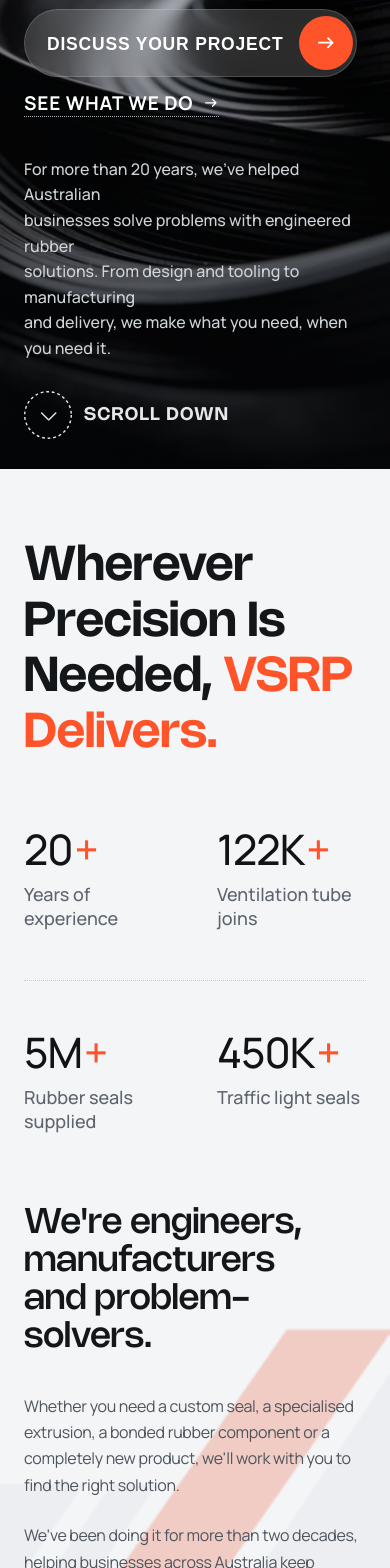
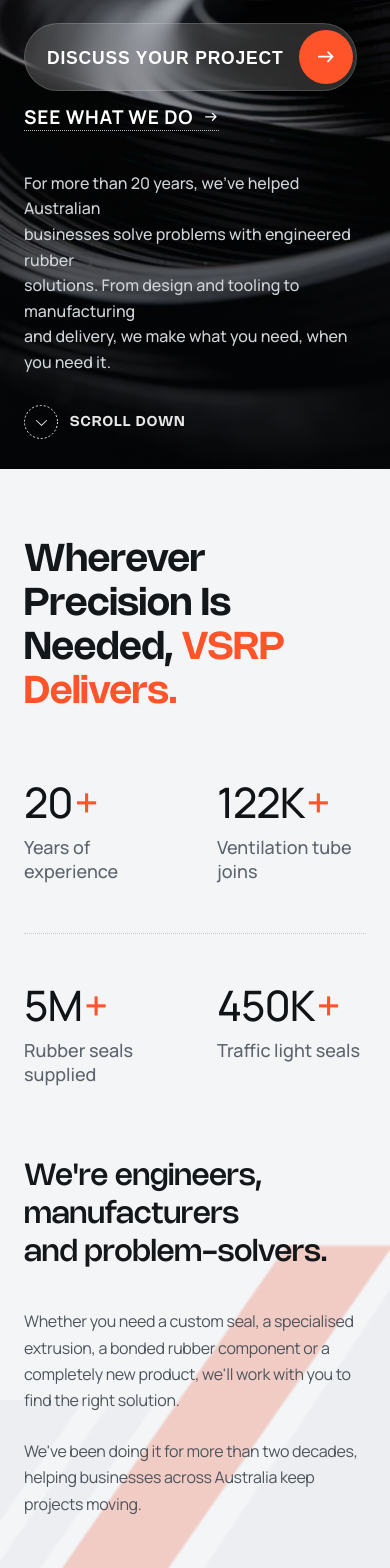
Before and after one commit to diyams222/VSRP-Homepage, a React (Vite) app: page / in a window 390 px wide. Shown: the part 375-1943 px from the top of the page. Built offline with nearby package versions, Linux system fonts and the light colour scheme.

Commit message:
Update responsive styles

```diff
--- a/src/components/AboutSection.css
+++ b/src/components/AboutSection.css
@@ -28,7 +28,7 @@
 
 .about-main-title {
     font-family: 'Nohemi', 'Manrope', sans-serif;
-    font-size: clamp(48px, 5.2vw, 68px);
+    font-size: clamp(38px, 4.2vw, 58px);
     font-weight: 600;
     line-height: 1.16;
     letter-spacing: 0;
@@ -88,7 +88,7 @@
 
 .about-sub-title {
     font-family: 'Nohemi', 'Manrope', sans-serif;
-    font-size: 35px;
+    font-size: 30px;
     font-weight: 500;
     line-height: 38px;
     letter-spacing: 0;
@@ -102,7 +102,7 @@
 }
 
 .about-paragraphs p {
-    font-size: 19.5px;
+    font-size: 16px;
     line-height: 1.72;
     color: #4d545c;
     font-weight: 400;
@@ -119,8 +119,8 @@
     display: inline-flex;
     align-items: center;
     gap: 14px;
-    font-weight: 700;
-    font-size: 16px;
+    font-weight: 600;
+    font-size: 14px;
     letter-spacing: 0.8px;
     cursor: pointer;
     overflow: hidden;
--- a/src/components/BuildSection.css
+++ b/src/components/BuildSection.css
@@ -21,7 +21,7 @@
 
 .build-title {
     font-family: 'Nohemi', 'Manrope', sans-serif;
-    font-size: clamp(44px, 5.2vw, 64px);
+    font-size: clamp(38px, 4.2vw, 58px);
     font-weight: 600;
     line-height: 1.15;
     letter-spacing: -0.5px;
@@ -35,8 +35,8 @@
 
 .build-subtitle {
     font-family: 'Manrope', sans-serif;
-    font-size: 19.5px;
-    font-weight: 400;
+    font-size: 16px;
+    font-weight: 500;
     line-height: 1.68;
     color: #555c65;
     max-width: 970px;
@@ -80,15 +80,15 @@
 }
 
 .bottom-arrow-img {
-    width: 48px;
-    height: 48px;
+    width: 34px;
+    height: 34px;
     display: block;
     transition: transform 0.25s ease;
 }
 
 .scroll-writings {
     font-family: 'Nohemi', 'Manrope', sans-serif;
-    font-size: 18px;
+    font-size: 14px;
     font-weight: 600;
     letter-spacing: 1.2px;
     color: #1a1d20;
--- a/src/components/Hero.css
+++ b/src/components/Hero.css
@@ -81,7 +81,7 @@
 }
 
 .description {
-  font-size: 19.5px;
+  font-size: 16.5px;
   line-height: 1.6;
   color: #cfd4d8;
   font-weight: 500;
@@ -103,8 +103,8 @@
 }
 
 .scroll-down .bottom-arrow-img {
-  width: 48px;
-  height: 48px;
+  width: 34px;
+  height: 34px;
   display: block;
   filter: brightness(0) invert(1);
   transition: transform 0.25s ease;
@@ -116,7 +116,7 @@
 
 .scroll-down .scroll-writings {
   font-family: 'Nohemi', 'Manrope', sans-serif;
-  font-size: 18px;
+  font-size: 14px;
   font-weight: 600;
   letter-spacing: 1.2px;
   color: #ffffff;
@@ -342,6 +342,7 @@
 
 
 @media (max-width: 1200px) {
+
   .main-title,
   .second-title {
     font-size: clamp(44px, 5vw, 68px);
@@ -384,6 +385,7 @@
 }
 
 @media (max-width: 600px) {
+
   .main-title,
   .second-title {
     font-size: clamp(36px, 9vw, 46px);
--- a/src/components/Navbar.css
+++ b/src/components/Navbar.css
@@ -65,7 +65,7 @@
 .nav-links a {
     font-family: 'Nohemi', sans-serif;
     color: #e5e5e5;
-    font-size: 18px;
+    font-size: 15px;
     font-weight: 500;
     line-height: 20px;
     letter-spacing: 1px;
@@ -143,8 +143,8 @@
 
 .arrow-circle {
     background-color: #ffffff;
-    width: 52px;
-    height: 52px;
+    width: 48px;
+    height: 48px;
     border-radius: 50%;
     position: relative;
     overflow: hidden;
```
